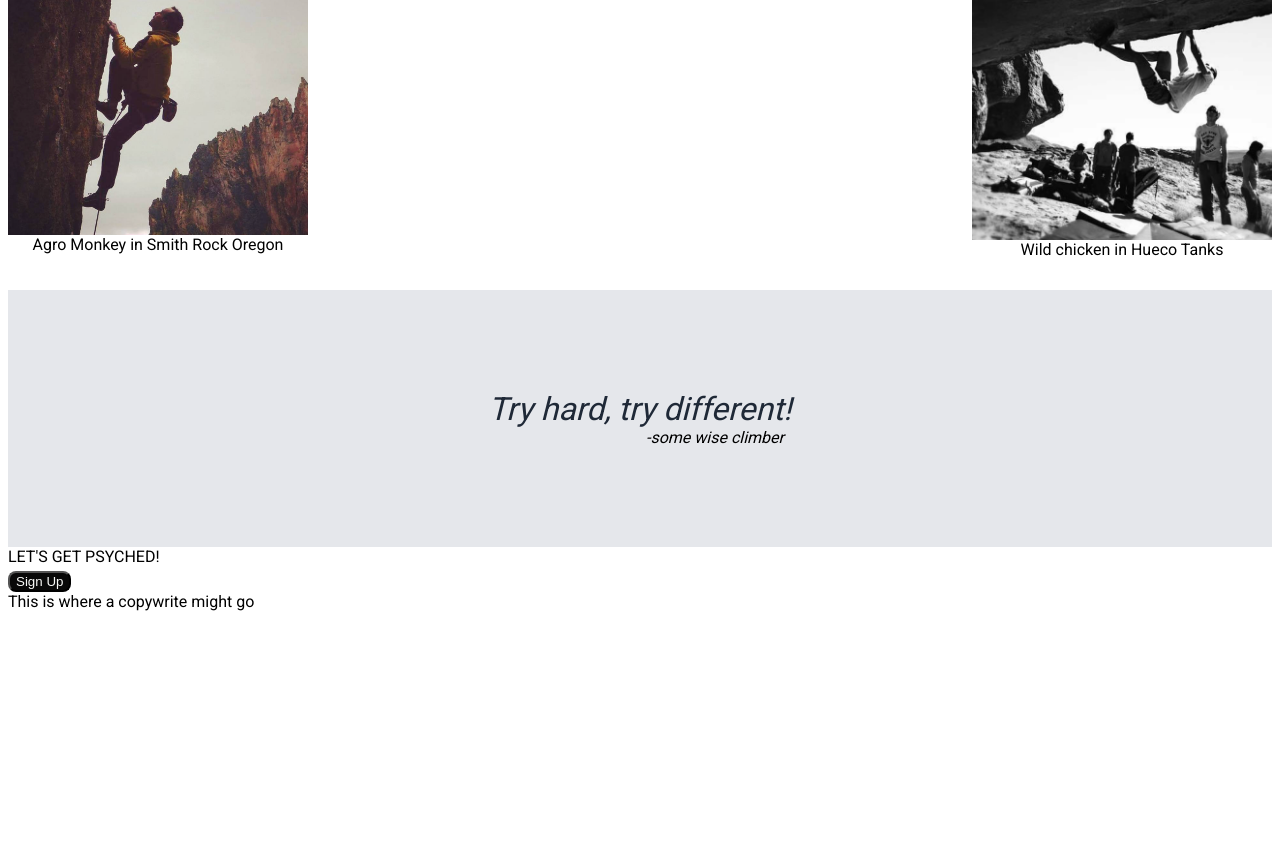
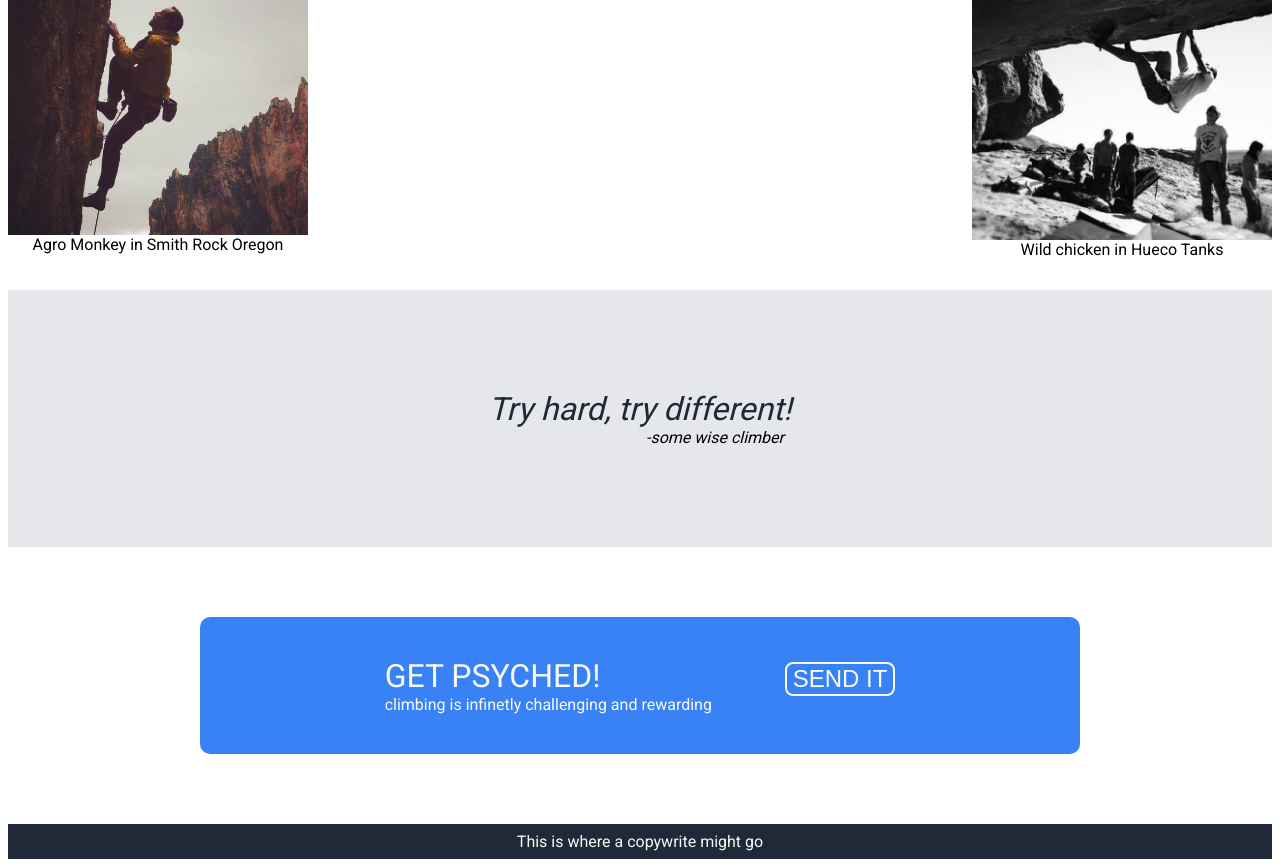
Before and after one commit to MiAmigoRyan/landing, a plain HTML site: page index.html in a window 1280 px wide. Shown: the part 516-1383 px from the top of the page. Before the commit the page ends 1135 px from the top, so only its background shows below. Drawn offline with Linux system fonts and the light colour scheme.

Commit message:
first complete landing page draft complete! updated styling for fifth section and footer

```diff
--- a/index.html
+++ b/index.html
@@ -49,18 +49,22 @@
                 <div class="text">Wild chicken in Hueco Tanks</div>
                 </div>
         </div>
+    </div>
 <!--fourth section-->
         <div class="quotecontainer">
             <div class="quote">Try hard, try different!</div>
             <div class="author">-some wise climber</div>
         </div>
-
-        <div class="callout">
-            <div>LET'S GET PSYCHED!</div>
-            <button class="signup">Sign Up</button>
+<!--fifth section-->
+    <div class="body3">
+        <div class="body2">
+            <div class="calloutcontainer">
+                <div class="callout">GET PSYCHED!</div>
+                <div class="calltext">climbing is infinetly challenging and rewarding</div>
+            </div>
+            <button class="signup">SEND IT</button>
         </div>
-
-        <div class="footer">This is where a copywrite might go</div>
     </div>
+ <div class="footer">This is where a copywrite might go</div>
 </body>
 </html>
--- a/style.css
+++ b/style.css
@@ -77,6 +77,7 @@ button {
     text-align: center;
     margin-top: 5px;
     border-radius: 8px;
+    size: 8px;
 }
 /*third section*/
 .container{
@@ -128,3 +129,53 @@ button {
     font-size: medium;
     margin-left: 150px;
 }
+
+/*fifth section*/
+.body3 {
+    display: flex;
+    justify-content: center;
+    align-items: center;
+}
+.body2 {
+    display:flex;
+    margin: 70px;
+    padding: 40px;
+    justify-content: center;
+    align-content: center;
+    background-color: #3882f6;
+    border-radius: 10px;
+    width: 800px;
+}
+.calloutcontainer {
+    display: flex;
+    flex-direction: column;
+    align-content: center;
+    justify-content: center;
+    background-color: #3882f6;
+    color: #f9faf8;
+}
+.callout {
+    font-size: 32px;
+    width: 400px;
+}
+.calltext {
+    font-size: 16px;
+    width: 400px;
+}
+button.signup {
+    color:#f9faf8;
+    background-color: #3882f6;
+    border-color: #f9faf8;
+    border-style: solid;
+    height:fit-content;
+    font-size: 24px;
+}
+/*footer*/
+.footer {
+    display: flex;
+    justify-content: center;
+    align-content: center;
+    background-color: #1F2937;
+    color: #f9faf8;
+    padding: 8px;
+}
```
